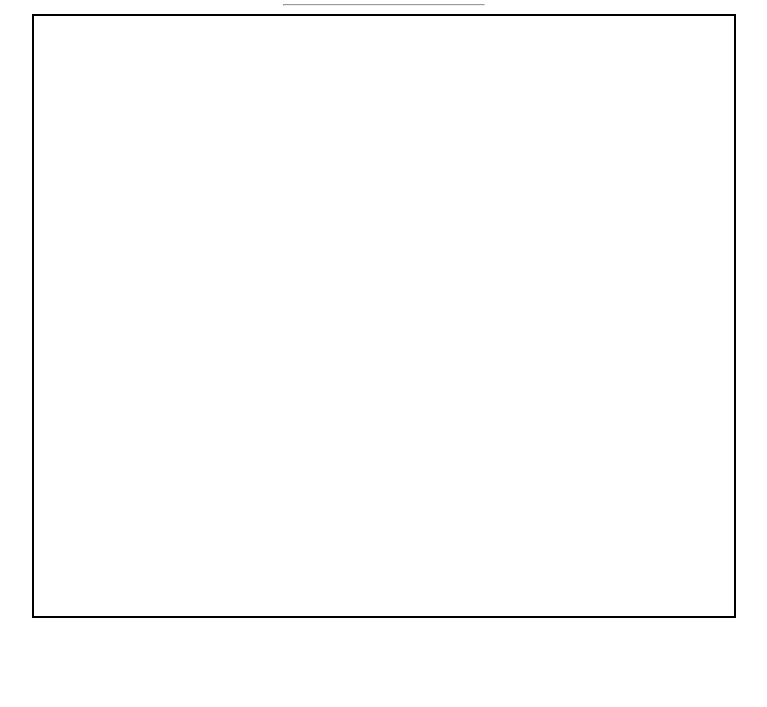
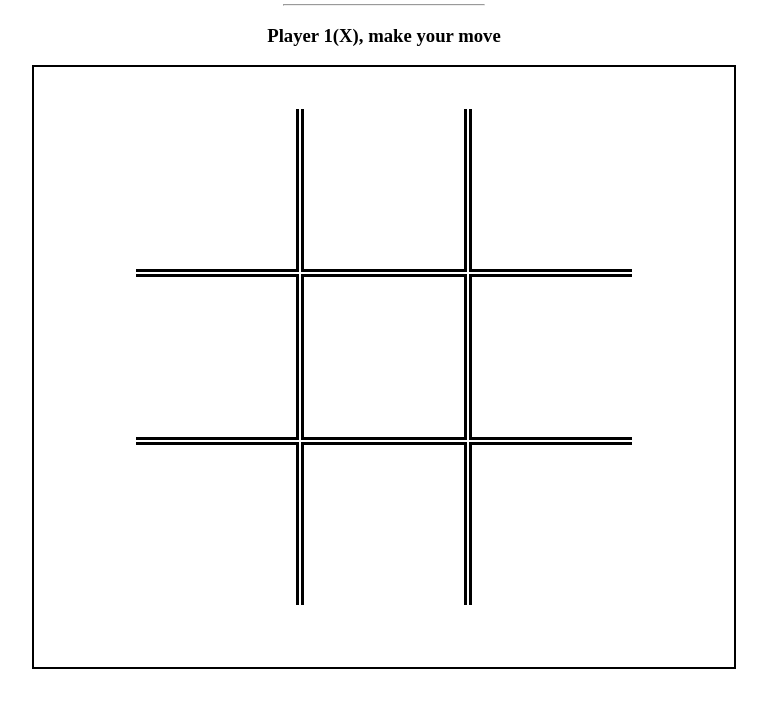
Before and after one commit to Stephanie01011011/tictactoe, a plain HTML site: page index.html in a window 1280 px wide. Shown: the part 61-768 px from the top of the page, without its empty margins (256-1023 px from the left). Drawn offline with Linux system fonts and the light colour scheme.

Commit message:
Created board for game, added some JS functionality.

```diff
--- a/app.js
+++ b/app.js
@@ -1,10 +1,19 @@
+let count = 1;
+
 const gameBoard = (() => {
-    let board = [0,0,0,
-                 0,0,0,
-                 0,0,0]
+    let board = ["x","x","x",
+                 "x","x","x",
+                 "x","x","x"];
+    let topLeft = document.getElementById("top-left");
+    let displayBoard = () => {
+        let topLeft = document.getElementById("top-left");
+        topLeft.textContent = board[0];
+        console.log("hi");
+        return topLeft;
+         }
     return {
-        board
-    }
+        board, displayBoard
+    };
 })();
 
 const displayController = (() => {
--- a/index.html
+++ b/index.html
@@ -11,8 +11,27 @@
 <body>
     <h1>Tic Tac Toe</h1>
     <hr>
+    <h3>Player 1(X), make your move</h3>
     <div class="box">
-        <div class="board"></div>
+        <div class="board">
+            <table>
+                <tr>
+                    <td id="top-left"></td>
+                    <td class="top-center"></td>
+                    <td class="top-right"></td>
+                </tr>
+                <tr>
+                    <td class="center-left"></td>
+                    <td class="center-center"></td>
+                    <td class="center-right"></td>
+                </tr>
+                <tr>
+                    <td class="bottom-left"></td>
+                    <td class="bottom-center"></td>
+                    <td class="bottom-right"></td>
+                </tr>
+            </table>
+        </div>
     </div>
 </body>
 </html>
--- a/style.css
+++ b/style.css
@@ -14,3 +14,40 @@ hr{
     height: 600px;
     margin: auto;
 }
+.board table{
+    margin: auto;
+    margin-top: 40px;
+    font-size: 100px;
+}
+td{
+    padding: 30px;
+    width: 100px;
+    height: 100px;
+}
+#top-left{
+    border-style: none solid solid none;
+}
+.top-center{
+    border-style: none solid solid solid;
+}
+.top-right{
+    border-style: none none solid solid;
+}
+.center-left{
+    border-style: solid solid solid none;
+}
+.center-center{
+    border-style: solid;
+}
+.center-right{
+    border-style: solid none solid solid;
+}
+.bottom-left{
+    border-style: solid solid none none;
+}
+.bottom-center{
+    border-style: solid solid none solid;
+}
+.bottom-right{
+    border-style: solid none none solid;
+}
```
